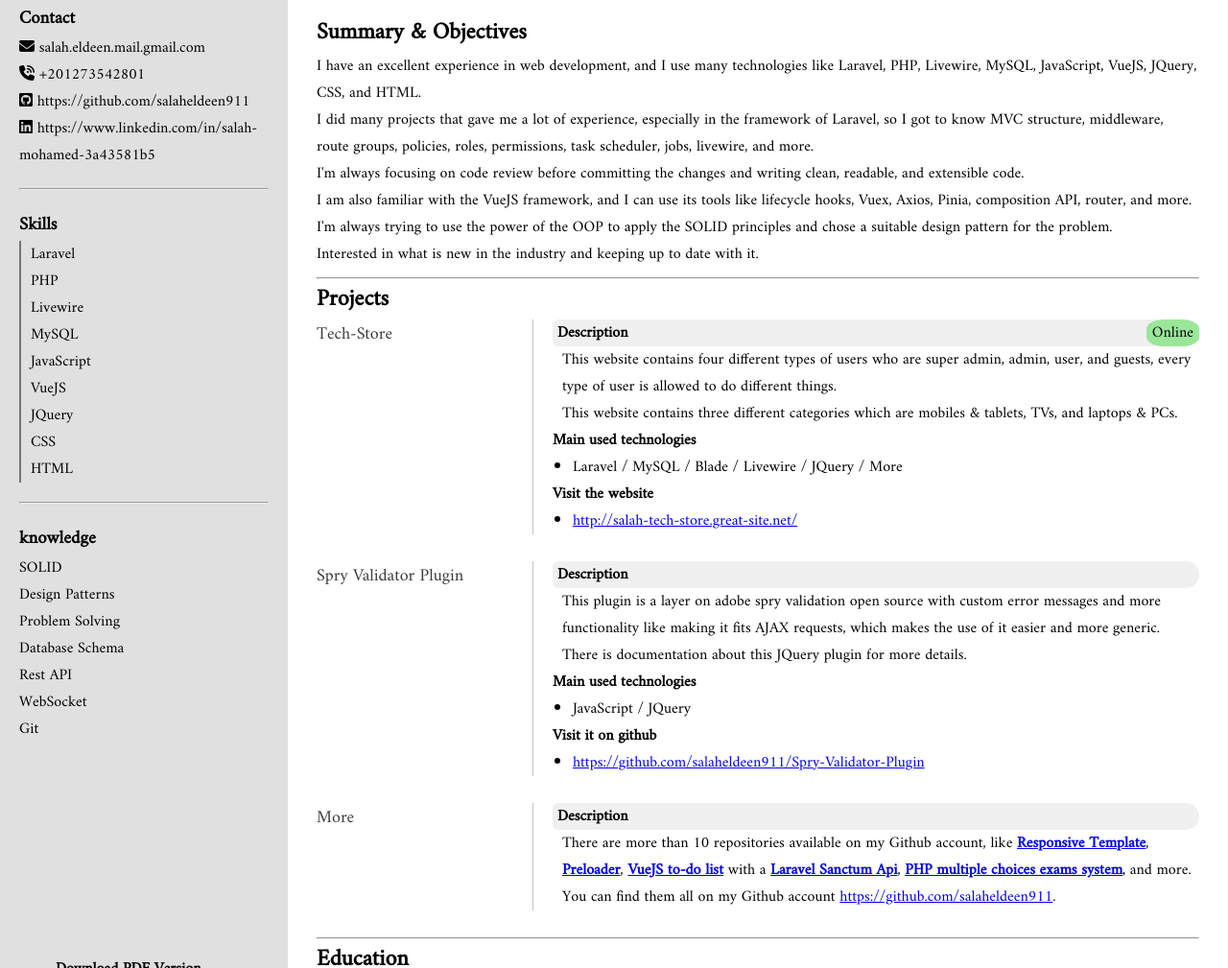
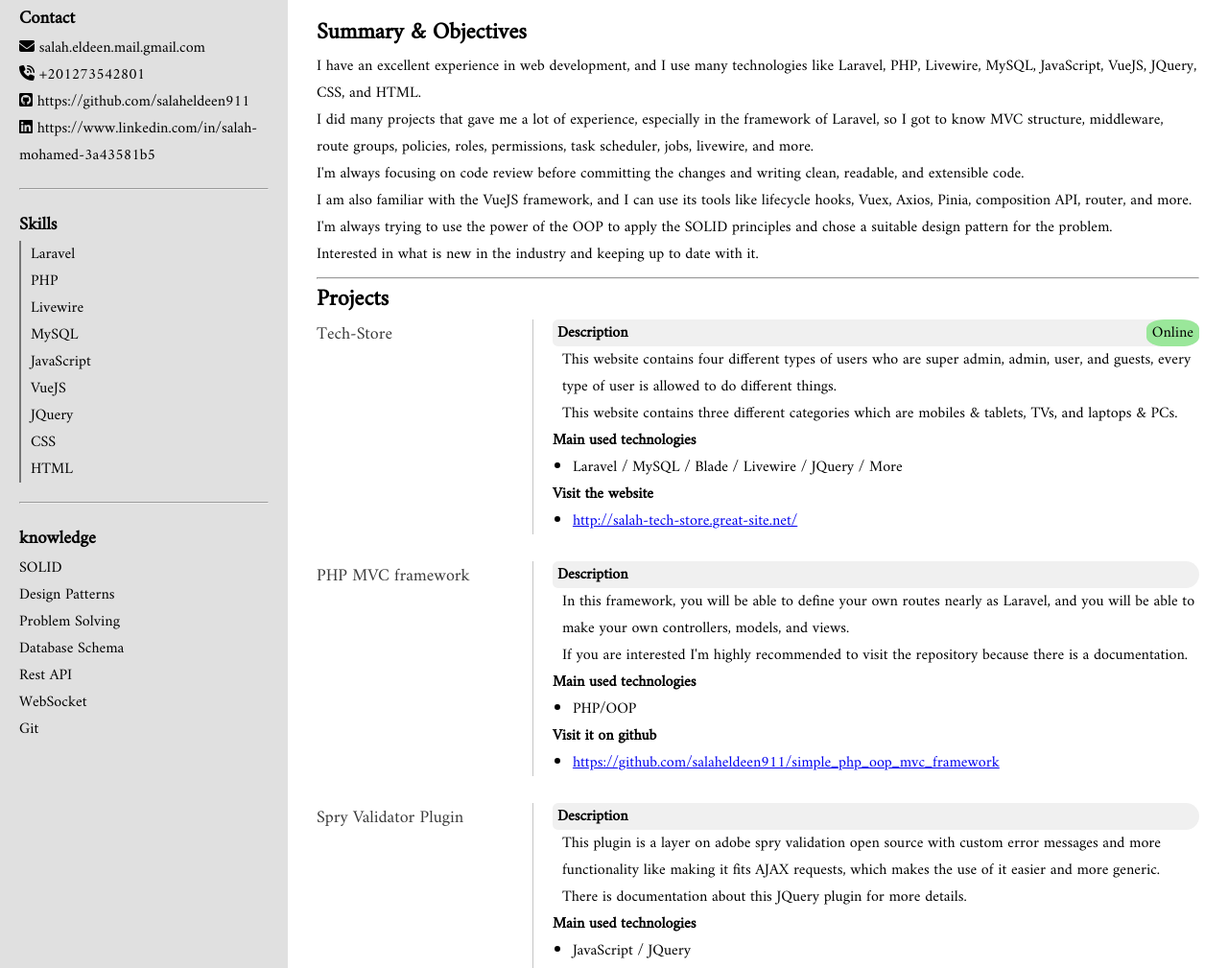
Before and after one commit to salaheldeen911/Salah_C.V, a plain HTML site: page index.html in a window 1280 px wide. Shown: the part 157-1166 px from the top of the page at 96% size. Drawn offline with Linux system fonts and the light colour scheme; a web font is replaced by a local one.

Commit message:
added the MVC project

```diff
--- a/index.html
+++ b/index.html
@@ -72,9 +72,6 @@
                 <div id="mainContent" onclick="deactiveSide(this)">
                     <section id="summary">
                         <h2>Summary & Objectives</h2>
-                        <!-- <p style="font-size:16px">I have learned many technologies, languages, and techniques to help me
-                            solve many web development problems. <br> Now I'm searching for a good opportunity at a
-                            well-established organization.</p> -->
                         <p style="font-size:16px; margin-bottom:10px">I have an excellent experience in web development,
                             and I use many technologies like Laravel, PHP, Livewire, MySQL, JavaScript, VueJS, JQuery,
                             CSS, and HTML. <br> I did many projects that gave me a lot of experience, especially in the
@@ -112,6 +109,31 @@
                                         <li style="margin-left: 21px">
                                             <a href="http://salah-tech-store.great-site.net/"
                                                target="_blank">http://salah-tech-store.great-site.net/</a>
+                                        </li>
+                                    </ul>
+                                </div>
+                            </div>
+                            <br>
+                            <div class="project">
+                                <p class="project_title">PHP MVC framework</p>
+                                <div class="project_contents">
+                                    <div class="project_contents_header">
+                                        <h4 style="padding-left:5px;">Description</h4>
+                                    </div>
+                                    <p style="padding-left:10px;">In this framework, you will be able to define your own
+                                        routes nearly as Laravel, and you will be able to make your own controllers,
+                                        models, and views.</p>
+                                    <p style="padding-left:10px;">If you are interested I'm highly recommended to visit
+                                        the repository because there is a documentation.</p>
+                                    <h4>Main used technologies</h4>
+                                    <ul>
+                                        <li style="margin-left: 21px">PHP/OOP </li>
+                                    </ul>
+                                    <h4>Visit it on github</h4>
+                                    <ul>
+                                        <li style="margin-left: 21px">
+                                            <a href="https://github.com/salaheldeen911/simple_php_oop_mvc_framework"
+                                               target="_blank">https://github.com/salaheldeen911/simple_php_oop_mvc_framework</a>
                                         </li>
                                     </ul>
                                 </div>
```
